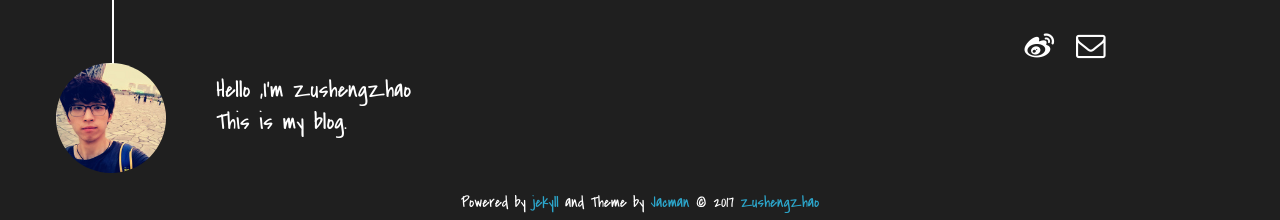
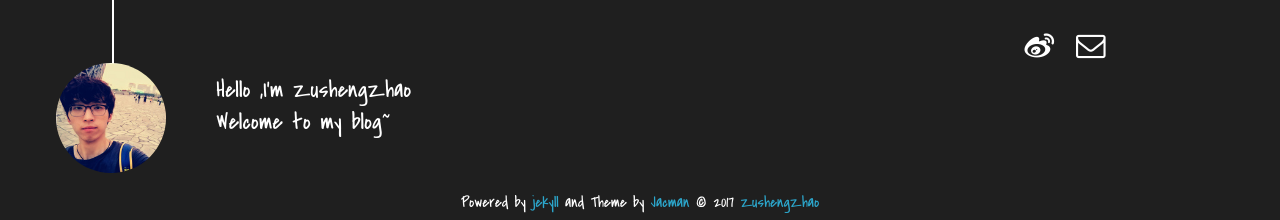
Before and after one commit to ZushengZhao/ZushengZhao.github.io, a Jekyll site: the page built from index.html, in a window 1280 px wide. Shown: the part 1065-1285 px from the top of the page. Built offline with Jekyll 4.4.1, drawn with Linux system fonts in a browser that asks for light colours; the list of posts is cut into pages by our own code.

Commit message:
Update _config.yml

```diff
--- a/_config.yml
+++ b/_config.yml
@@ -86,7 +86,7 @@ share_to: true #enable share-to buttons if true
 author:
   name: ZushengZhao     ## e.g. wuchong Author name
   intro_line1:  "Hello ,I'm ZushengZhao"    ## your introduction on the bottom of the page
-  intro_line2:  "This is my blog."  ## the 2nd line
+  intro_line2:  "Welcome to my blog~"  ## the 2nd line
   weibo:  5772467746    ## e.g. wuchong1014 or 2176287895 for http://weibo.com/2176287895
   weibo_verifier: 86811d96  ## e.g. b3593ceb Your weibo-show widget verifier ,if you use weibo-show it is needed.
   tsina:     5772467746 ## e.g. 2176287895  Your weibo ID,It will be used in share button.
```
